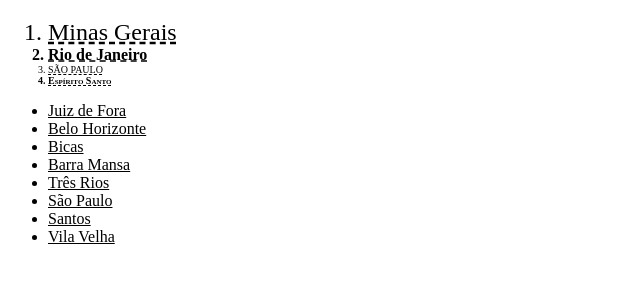
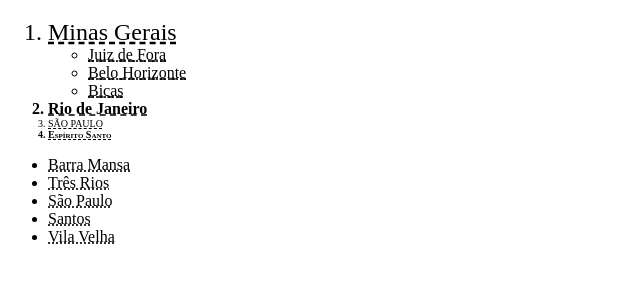
Before and after one commit to igorknop/exm04, a plain HTML site: page index.html in a window 1280 px wide. Shown: the part 61-344 px from the top of the page, without its empty margins (0-640 px from the left). Drawn offline with Linux system fonts and the light colour scheme.

Commit message:
Testa especificidade

```diff
--- a/index.html
+++ b/index.html
@@ -6,22 +6,28 @@
     <meta name="viewport" content="width=device-width, initial-scale=1.0" />
     <title>Exemplo 04: CSS</title>
     <style>
-        ul > li {
-            text-decoration: underline;
-            font-size: medium;
-        }
-        ol > li {
+        ol  li {
             text-decoration: underline;
             text-decoration-style: dashed;
             font-size: medium;
         }
-
+        body ul > li {
+          text-decoration: underline;
+            text-decoration-style: dotted;
+          font-size: medium;
+        }
         </style>
   </head>
   <body>
     <h1>Exemplo 04: CSS</h1>
     <ol>
-      <li style="font-size: x-large">Minas Gerais</li>
+      <li style="font-size: x-large">Minas Gerais
+        <ul>
+          <li>Juiz de Fora</li>
+          <li>Belo Horizonte</li>
+          <li>Bicas</li>
+        </ul>
+    </li>
       <li style="font-weight: bolder">Rio de Janeiro</li>
       <li
         style="
@@ -43,9 +49,6 @@
       </li>
     </ol>
     <ul>
-        <li>Juiz de Fora</li>
-        <li>Belo Horizonte</li>
-        <li>Bicas</li>
       <li>Barra Mansa</li>
       <li>Três Rios</li>
       <li>São Paulo</li>
```
Lines whose indentation alone changed are shown as unchanged.
